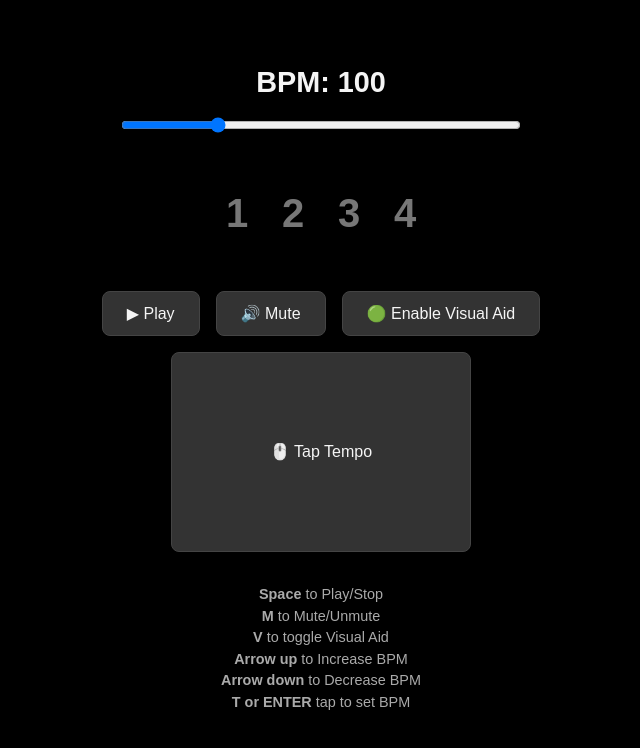
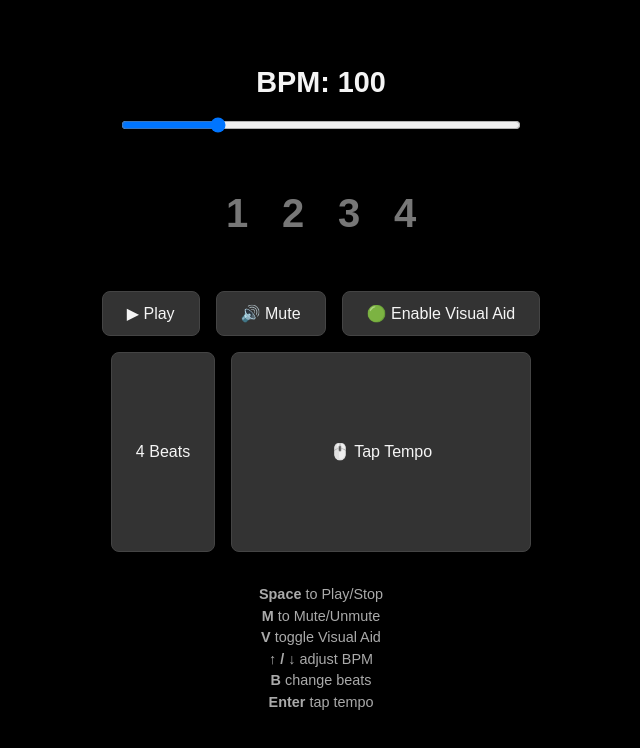
Before and after one commit to artur-gajewski/ag-metronome, a React (Vite) app: page / in a window 1280 px wide. Shown: the top 748 px of the page, without its empty margins (319-959 px from the left). Built offline with nearby package versions, Linux system fonts and the light colour scheme.

Commit message:
Add beats per measure

```diff
--- a/src/App.tsx
+++ b/src/App.tsx
@@ -8,34 +8,52 @@ function App() {
     const [currentBeat, setCurrentBeat] = useState<number>(-1);
     const [flash, setFlash] = useState(false);
     const [visualAid, setVisualAid] = useState(false);
+    const [measure, setMeasure] = useState<{ top: number;}>({
+        top: 4,
+    });
 
     const intervalRef = useRef<number | null>(null);
     const audioCtxRef = useRef<AudioContext | null>(null);
     const isMutedRef = useRef(isMuted);
     const visualAidRef = useRef(visualAid);
 
+    const beats = [
+        { top: 2 },
+        { top: 3 },
+        { top: 4 },
+    ];
+
+    const toggleBeats = () => {
+        setMeasure((prev) => {
+            const idx = beats.findIndex(
+                (m) => m.top === prev.top
+            );
+            const next = beats[(idx + 1) % beats.length];
+            return next;
+        });
+        setCurrentBeat(-1);
+        setIsPlaying(false);
+    };
+
     const tapTimesRef = useRef<number[]>([]);
     const lastTapRef = useRef<number>(0);
+
     const handleTap = () => {
         const now = performance.now();
-        const MIN_INTERVAL = 200;   // 300 BPM -> 200 ms
-        const MAX_INTERVAL = 1500;  // 40 BPM  -> 1500 ms
-
+        const MIN_INTERVAL = 200;
+        const MAX_INTERVAL = 1500;
         const sinceLast = now - lastTapRef.current;
 
-        // Ignore accidental double tap / key auto-repeat
         if (sinceLast > 0 && sinceLast < MIN_INTERVAL - 20) {
             lastTapRef.current = now;
             return;
         }
 
-        // Reset if pause between taps exceeds 2s
         if (sinceLast > 2000) {
             tapTimesRef.current = [];
         }
         tapTimesRef.current.push(now);
 
-        // Keep last 10 taps initially; after reaching 10, allow up to 100
         const limit = tapTimesRef.current.length < 10 ? 10 : 100;
         if (tapTimesRef.current.length > limit) {
             tapTimesRef.current = tapTimesRef.current.slice(-limit);
@@ -48,19 +66,17 @@ function App() {
             const intervals: number[] = [];
             for (let i = 1; i < times.length; i++) {
                 const iv = times[i] - times[i - 1];
-                // Filter out-of-range intervals (outliers)
                 if (iv >= MIN_INTERVAL && iv <= MAX_INTERVAL) {
                     intervals.push(iv);
                 }
             }
-
             if (intervals.length === 0) return;
 
             let bpmCalc: number;
             if (intervals.length === 1) {
                 bpmCalc = 60000 / intervals[0];
             } else {
-                const bpms = intervals.map(iv => 60000 / iv);
+                const bpms = intervals.map((iv) => 60000 / iv);
                 if (bpms.length >= 6) {
                     const sorted = [...bpms].sort((a, b) => a - b);
                     sorted.shift();
@@ -74,7 +90,7 @@ function App() {
             }
 
             const clamped = Math.min(300, Math.max(40, Math.round(bpmCalc)));
-            setBpm(prev => Math.round(prev * 0.3 + clamped * 0.7));
+            setBpm((prev) => Math.round(prev * 0.3 + clamped * 0.7));
         }
     };
 
@@ -88,7 +104,6 @@ function App() {
 
     const playClick = (isFirstBeat: boolean) => {
         if (isMutedRef.current) return;
-
         if (!audioCtxRef.current) {
             audioCtxRef.current = new AudioContext();
         }
@@ -99,6 +114,7 @@ function App() {
         const gain = ctx.createGain();
 
         osc.type = "sine";
+        // Accented beat (stronger tone)
         osc.frequency.value = isFirstBeat ? 880 : 440;
 
         gain.gain.setValueAtTime(1, ctx.currentTime);
@@ -124,7 +140,7 @@ function App() {
 
             intervalRef.current = window.setInterval(() => {
                 setCurrentBeat((prev) => {
-          const next = (prev + 1) % 4;
+                    const next = (prev + 1) % measure.top;
 
                     if (next === 0 && visualAidRef.current) {
                         setFlash(true);
@@ -145,7 +161,7 @@ function App() {
         return () => {
             if (intervalRef.current) clearInterval(intervalRef.current);
         };
-  }, [isPlaying, bpm]);
+    }, [isPlaying, bpm, measure]);
 
     useEffect(() => {
         const handleKeyDown = (e: KeyboardEvent) => {
@@ -154,25 +170,18 @@ function App() {
                 setIsPlaying((prev) => !prev);
                 setCurrentBeat(-1);
             }
-      if (e.code === "KeyM") {
-        setIsMuted((prev) => !prev);
-      }
-      if (e.code === "KeyV") {
-        setVisualAid((prev) => !prev);
-      }
+            if (e.code === "KeyM") setIsMuted((prev) => !prev);
+            if (e.code === "KeyV") setVisualAid((prev) => !prev);
             if (e.code === "Enter" || e.code === "KeyT") {
                 handleTap();
                 setCurrentBeat(-1);
                 setIsPlaying(false);
             }
-      if (e.code === "ArrowUp") {
-        setBpm((prev) => Math.min(prev + 1, 300));
-        // setIsPlaying(false);
+            if (e.code === "KeyB") {
+                toggleBeats();
             }
-      if (e.code === "ArrowDown") {
-        setBpm((prev) => Math.max(prev - 1, 40));
-        // setIsPlaying(false);
-      }
+            if (e.code === "ArrowUp") setBpm((prev) => Math.min(prev + 1, 300));
+            if (e.code === "ArrowDown") setBpm((prev) => Math.max(prev - 1, 40));
         };
         window.addEventListener("keydown", handleKeyDown);
         return () => window.removeEventListener("keydown", handleKeyDown);
@@ -197,10 +206,9 @@ function App() {
                 </div>
 
                 <div className="beats">
-          {[0, 1, 2, 3].map((beat) => {
+                    {Array.from({ length: measure.top }, (_, beat) => {
                         const isActive = currentBeat === beat;
                         const isFirst = beat === 0;
-
                         return (
                             <div
                                 key={beat}
@@ -224,24 +232,39 @@ function App() {
                             ▶ Play
                         </button>
                     ) : (
-            <button className="button" onClick={() => {
+                        <button
+                            className="button"
+                            onClick={() => {
                                 setIsPlaying(false);
                                 setCurrentBeat(-1);
-            }}>
+                            }}
+                        >
                             ⏸ Stop
                         </button>
                     )}
+
                     <button className="button" onClick={() => setIsMuted((m) => !m)}>
                         {isMuted ? "🔇 Unmute" : "🔊 Mute"}
                     </button>
+
                     <button className="button" onClick={() => setVisualAid((v) => !v)}>
                         {visualAid ? "🔴 Disable Visual Aid" : "🟢 Enable Visual Aid"}
                     </button>
-          <button className="button-large" onClick={() => {
+
+                    <button className="button" onClick={toggleBeats}>
+                        {measure.top} Beats
+                    </button>
+
+                    <button
+                        className="button-large"
+                        onClick={() => {
                             handleTap();
                             setCurrentBeat(-1);
                             setIsPlaying(false);
-          }}>🖱️ Tap Tempo</button>
+                        }}
+                    >
+                        🖱️ Tap Tempo
+                    </button>
                 </div>
 
                 <div className="hint">
@@ -249,13 +272,13 @@ function App() {
                     <br />
                     <b>M</b> to Mute/Unmute
                     <br />
-          <b>V</b> to toggle Visual Aid
+                    <b>V</b> toggle Visual Aid
                     <br />
-          <b>Arrow up</b> to Increase BPM
+                    <b>↑ / ↓</b> adjust BPM
                     <br />
-          <b>Arrow down</b> to Decrease BPM
-          <br />
-          <b>T or ENTER</b> tap to set BPM
+                    <b>B</b> change beats
+                    <br/>
+                    <b>Enter</b> tap tempo
                 </div>
             </div>
         </div>
```
Lines whose indentation alone changed are shown as unchanged.
